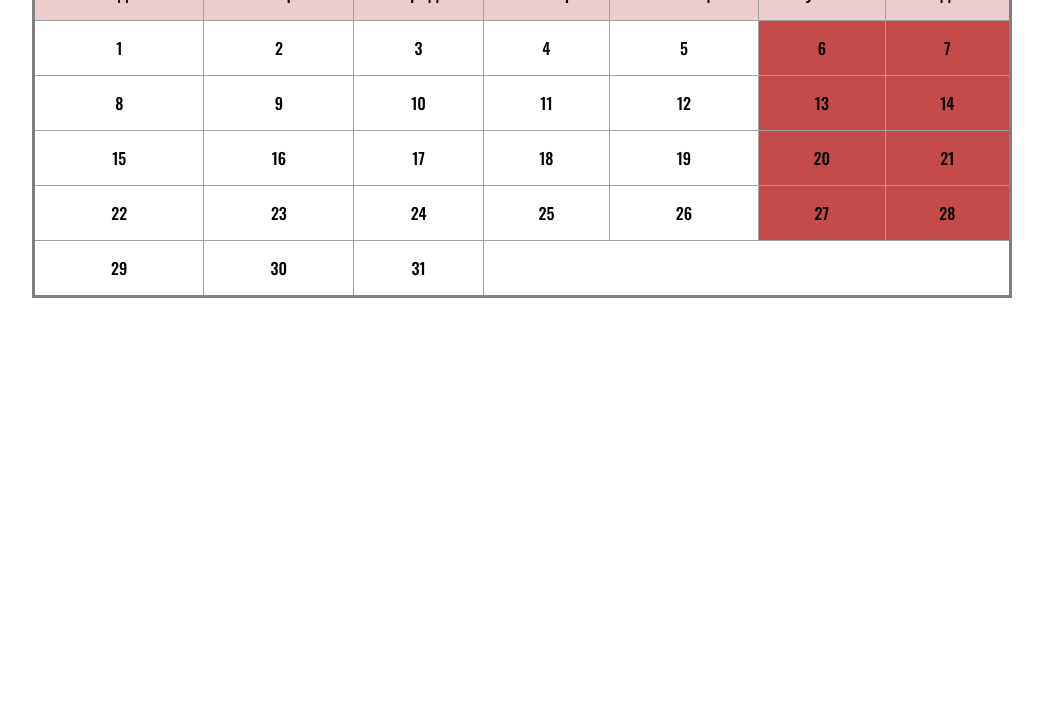
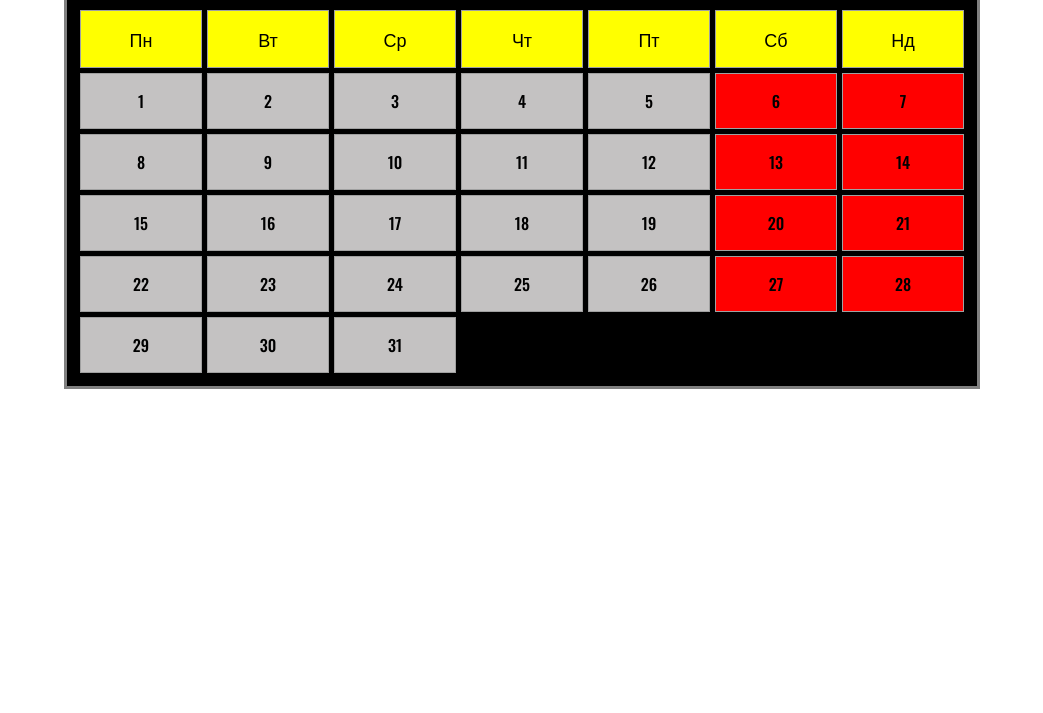
Before and after one commit to vladmelnyk-CHDTU/WebTechnologies, a plain HTML site: page laba2/calendar/index.html in a window 1280 px wide. Shown: the part 137-850 px from the top of the page, without its empty margins (118-1161 px from the left). Before the commit the page ends 800 px from the top, so only its background shows below. Drawn offline with nearby package versions, Linux system fonts and the light colour scheme.

Commit message:
updated styles

```diff
--- a/laba2/SeaBattle/styles.css
+++ b/laba2/SeaBattle/styles.css
@@ -13,13 +13,11 @@ body {
   font-style: normal;
 }
 .wrapper {
-  padding: 100px 150px;
   display: flex;
   justify-content: center;
 }
 .table {
-  width: 60%;
-  height: 100%;
+  margin-top: 50px;
   text-align: center;
   border-collapse: collapse;
   text-indent: initial;
@@ -31,6 +29,7 @@ th,
 td {
   border: 1px solid rgb(160 160 160);
   padding: 15px 10px;
+  width: 50px;
 }
 
 .ship {
--- a/laba2/UPLtable/styles.css
+++ b/laba2/UPLtable/styles.css
@@ -15,12 +15,14 @@ body {
 }
 
 .wrapper {
-  padding: 100px auto;
+  display: flex;
+  justify-content: center;
+  align-items: center;
+  margin-top: 50px;
+  padding: 0 100px;
 }
 
 .table {
-  width: 50%;
-  height: 100%;
   text-align: center;
   border-collapse: collapse;
   text-indent: initial;
@@ -35,8 +37,7 @@ thead {
 
 th,
 td {
-  /* border: 0px solid rgb(0, 0, 0); */
-  padding: 3px 10px;
+  padding: 10px 10px;
   font-weight: 400;
 }
 .team-score {
@@ -45,6 +46,7 @@ td {
 tr > td:nth-child(2),
 tr > th:nth-child(2) {
   text-align: start;
+  width: 300px;
 }
 
 .first {
--- a/laba2/calendar/index.html
+++ b/laba2/calendar/index.html
@@ -14,62 +14,47 @@
   </head>
   <body>
     <div class="wrapper">
-      <table class="table">
-        <thead>
-          <tr>
-            <th>Понеділок</th>
-            <th>Вівторок</th>
-            <th>Середа</th>
-            <th>Четвер</th>
-            <th>П'ятниця</th>
-            <th>Субота</th>
-            <th>Неділя</th>
-          </tr>
-        </thead>
-        <tbody>
-          <tr>
-            <td>1</td>
-            <td>2</td>
-            <td>3</td>
-            <td>4</td>
-            <td>5</td>
-            <td>6</td>
-            <td>7</td>
-          </tr>
-          <tr>
-            <td>8</td>
-            <td>9</td>
-            <td>10</td>
-            <td>11</td>
-            <td>12</td>
-            <td>13</td>
-            <td>14</td>
-          </tr>
-          <tr>
-            <td>15</td>
-            <td>16</td>
-            <td>17</td>
-            <td>18</td>
-            <td>19</td>
-            <td>20</td>
-            <td>21</td>
-          </tr>
-          <tr>
-            <td>22</td>
-            <td>23</td>
-            <td>24</td>
-            <td>25</td>
-            <td>26</td>
-            <td>27</td>
-            <td>28</td>
-          </tr>
-          <tr>
-            <td>29</td>
-            <td>30</td>
-            <td>31</td>
-          </tr>
-        </tbody>
-      </table>
+      <div>Calendar</div>
+      <div class="grid">
+        <div class="day day_name">Пн</div>
+        <div class="day day_name">Вт</div>
+        <div class="day day_name">Ср</div>
+        <div class="day day_name">Чт</div>
+        <div class="day day_name">Пт</div>
+        <div class="day day_name">Сб</div>
+        <div class="day day_name">Нд</div>
+        <div class="day">1</div>
+        <div class="day">2</div>
+        <div class="day">3</div>
+        <div class="day">4</div>
+        <div class="day">5</div>
+        <div class="day">6</div>
+        <div class="day">7</div>
+        <div class="day">8</div>
+        <div class="day">9</div>
+        <div class="day">10</div>
+        <div class="day">11</div>
+        <div class="day">12</div>
+        <div class="day">13</div>
+        <div class="day">14</div>
+        <div class="day">15</div>
+        <div class="day">16</div>
+        <div class="day">17</div>
+        <div class="day">18</div>
+        <div class="day">19</div>
+        <div class="day">20</div>
+        <div class="day">21</div>
+        <div class="day">22</div>
+        <div class="day">23</div>
+        <div class="day">24</div>
+        <div class="day">25</div>
+        <div class="day">26</div>
+        <div class="day">27</div>
+        <div class="day">28</div>
+        <div class="day">29</div>
+        <div class="day">30</div>
+        <div class="day">31</div>
+      </div>
     </div>
   </body>
 </html>
--- a/laba2/calendar/styles.css
+++ b/laba2/calendar/styles.css
@@ -13,29 +13,37 @@ body {
   font-style: normal;
 }
 .wrapper {
-  padding: 100px 150px;
-  max-width: 1200px;
-}
-.table {
-  width: 100%;
-  height: 100%;
-  text-align: center;
-  border-collapse: collapse;
-  text-indent: initial;
-  border-spacing: 0;
-  border: 3px solid grey;
+  display: flex;
+  flex-direction: column;
+  justify-content: center;
+  align-items: center;
+  margin-top: 50px;
+  gap: 10px;
+  font-size: 48px;
 }
 
-thead {
-  background-color: rgb(236, 204, 204);
+.grid {
+  text-align: center;
+  display: grid;
+  grid-template-columns: repeat(7, 1fr);
+  border: 3px solid grey;
+  border-collapse: collapse;
+  grid-gap: 5px;
+  padding: 13px 13px;
+  background-color: black;
+  font-size: 16px;
 }
-
-th,
-td {
+.day {
   border: 1px solid rgb(160 160 160);
   padding: 15px 10px;
+  width: 100px;
+  background-color: #c4c2c2;
 }
-tbody tr td:nth-child(6),
-tbody tr td:nth-child(7) {
-  background-color: rgb(197, 75, 75);
+.day:nth-child(7n + 13),
+.day:nth-child(7n + 14) {
+  background-color: red;
 }
+.day_name {
+  background-color: yellow;
+  font-size: 18px;
+}
```
Also changed, not shown: laba2/UPLtable/index.html (+1 -1 lines).
